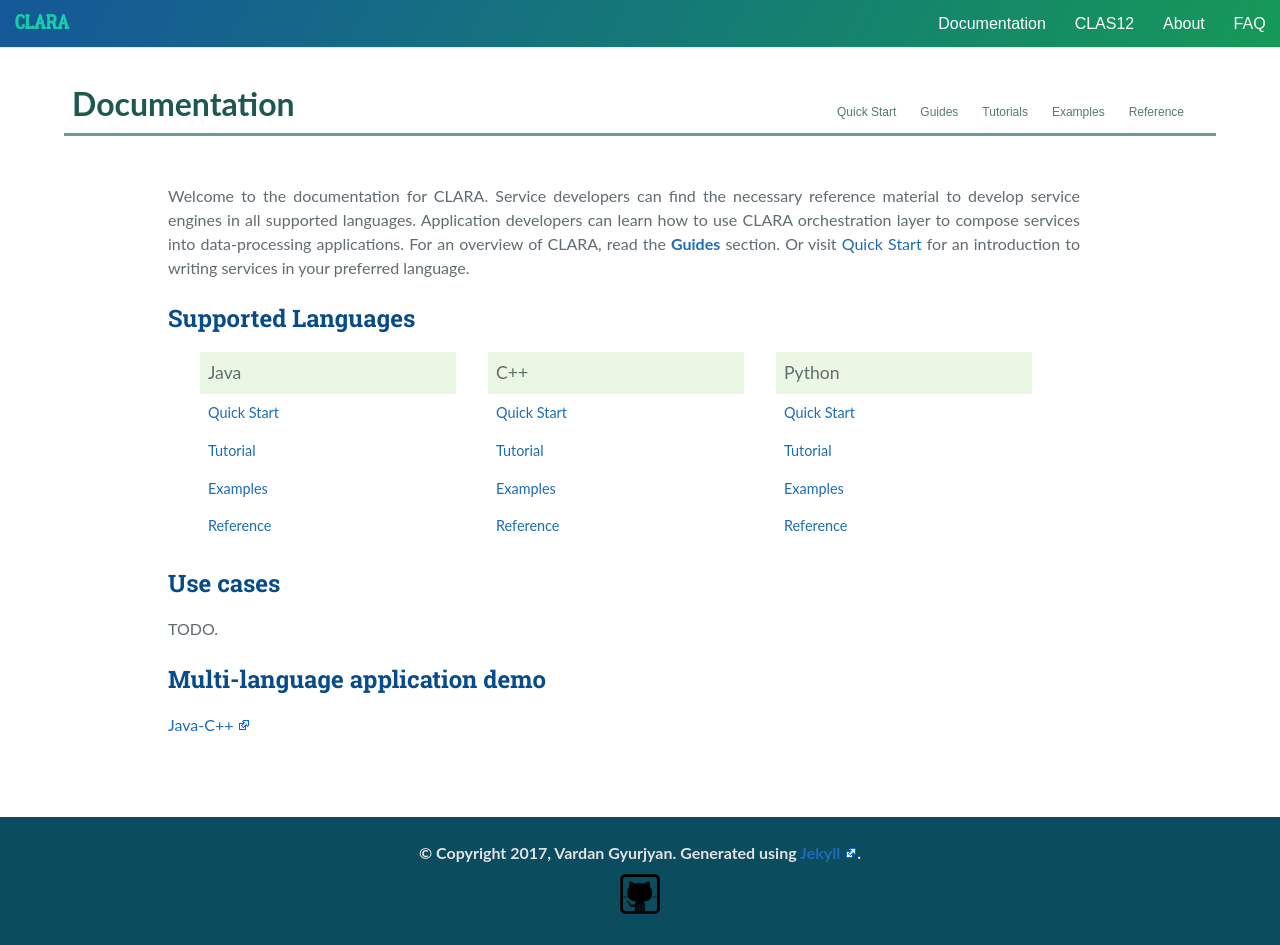
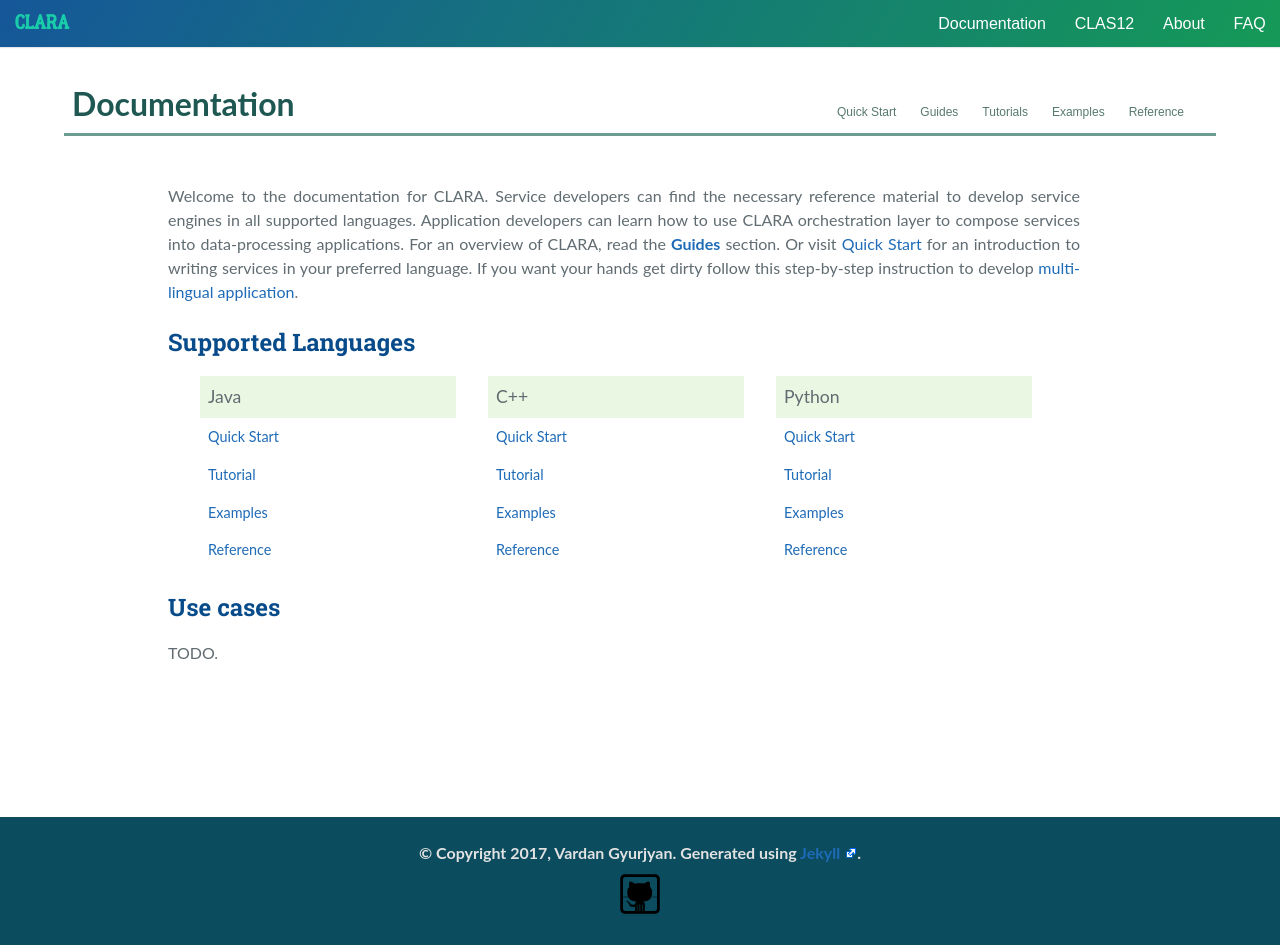
Before and after one commit to JeffersonLab/clara-docs, a Jekyll site: the page built from docs/index.md, in a window 1280 px wide and 945 px high. Built offline with Jekyll 4.4.1, drawn with Linux system fonts in a browser that asks for light colours.

```diff
--- a/docs/index.md
+++ b/docs/index.md
@@ -13,6 +13,9 @@
 read the [**Guides**]({{ site.baseurl }}/docs/guides/) section.
 Or visit [Quick Start]({{ site.baseurl }}/docs/quickstart/)
 for an introduction to writing services in your preferred language.
+If you want your hands get dirty follow this step-by-step instruction
+to develop [multi-lingual application]({{ site.baseurl }}/docs/demo/steps.html).
+
 
 
 ## Supported Languages
@@ -43,7 +46,3 @@
 ## Use cases
 
 TODO.
-
-## Multi-language application demo
-
-[Java-C++](https://github.com/JeffersonLab/clara-demo)
```
Also changed, not shown: _layouts/doc_demo.html (added, +8 -0 lines), docs/demo/steps.md (added, +6 -0 lines), 1 other file.
